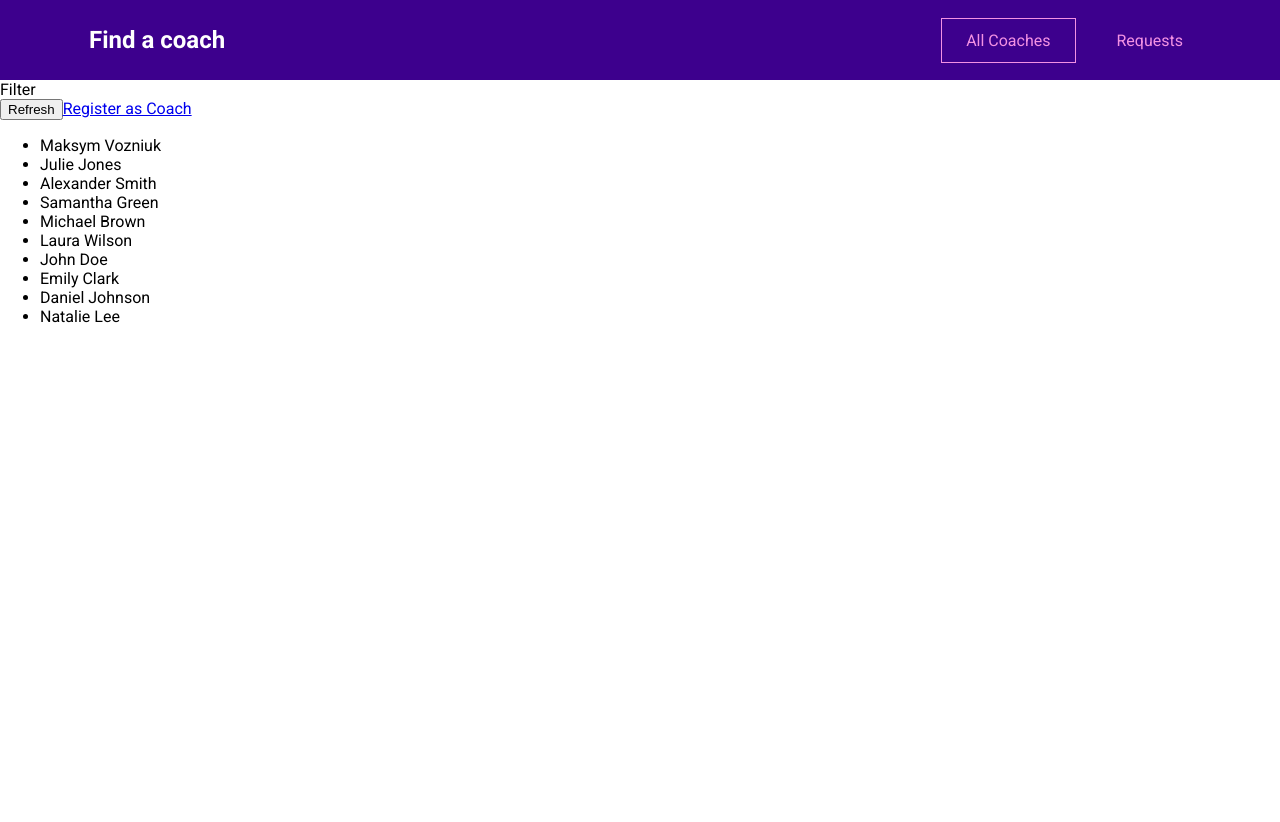
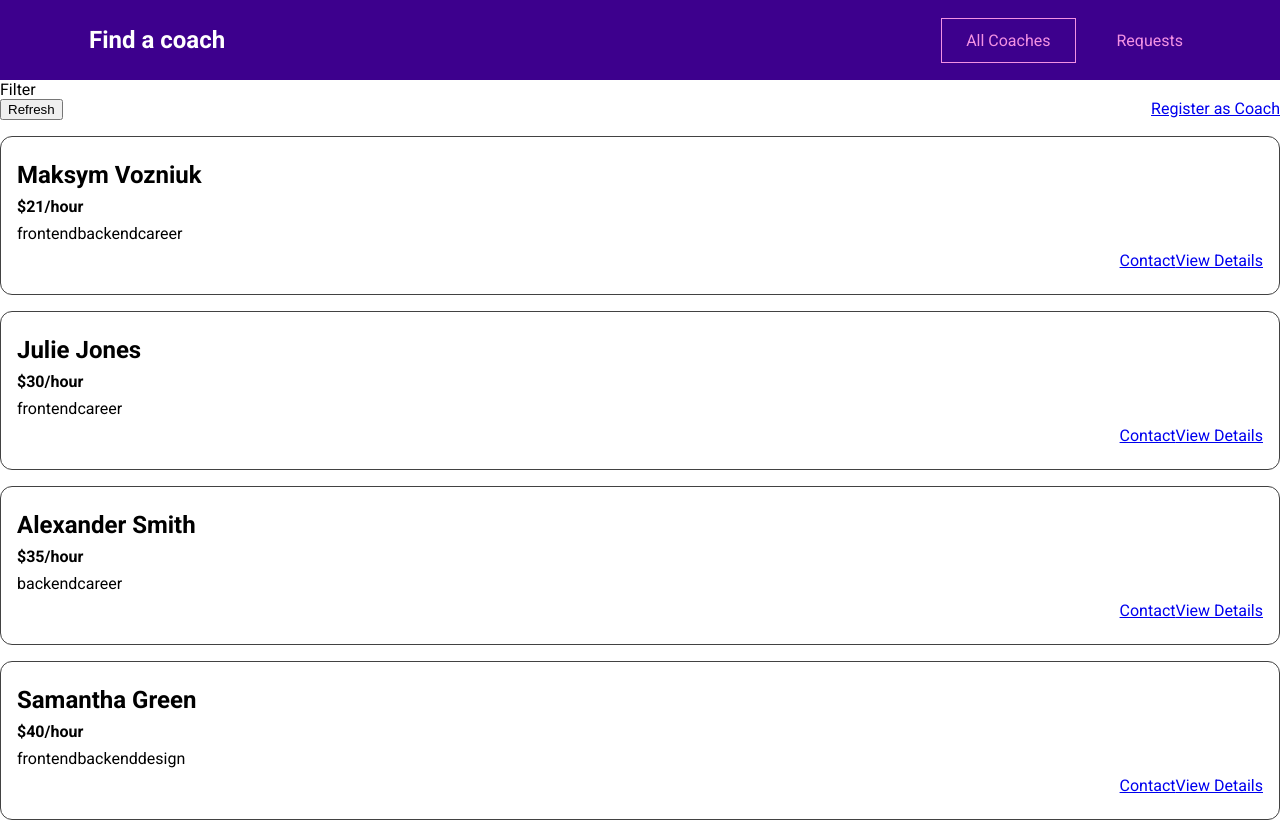
Before and after one commit to MaksymVozniuk/coaches, a Vue app: page /coaches in a window 1280 px wide. Shown: the top 822 px of the page. Before the commit the page ends 800 px from the top, so only its background shows below. Built offline with nearby package versions, Linux system fonts and the light colour scheme.

Commit message:
Integrate CoachItem component in CoachesList component

```diff
--- a/src/pages/coaches/CoachesList.vue
+++ b/src/pages/coaches/CoachesList.vue
@@ -1,5 +1,8 @@
 <script>
+import CoachItem from '@/components/coaches/CoachItem.vue';
+
 export default {
+  components: { CoachItem },
   computed: {
     filteredCoaches() {
       return this.$store.getters['coaches/coaches'];
@@ -19,12 +22,29 @@ export default {
       <router-link to="/register">Register as Coach</router-link>
     </div>
     <ul v-if="hasCoaches">
-      <li v-for="coach in filteredCoaches" :key="coach.id">
-        {{ coach.firstName }} {{ coach.lastName }}
-      </li>
+      <coach-item
+        v-for="coach in filteredCoaches"
+        :key="coach.id"
+        :id="coach.id"
+        :first-name="coach.firstName"
+        :last-name="coach.lastName"
+        :rate="coach.hourlyRate"
+        :areas="coach.areas"
+      />
     </ul>
     <h3 v-else>No Coaches Found</h3>
   </section>
 </template>
 
-<style scoped></style>
+<style scoped>
+ul {
+  list-style: none;
+  margin: 0;
+  padding: 0;
+}
+
+.controls {
+  display: flex;
+  justify-content: space-between;
+}
+</style>
```
